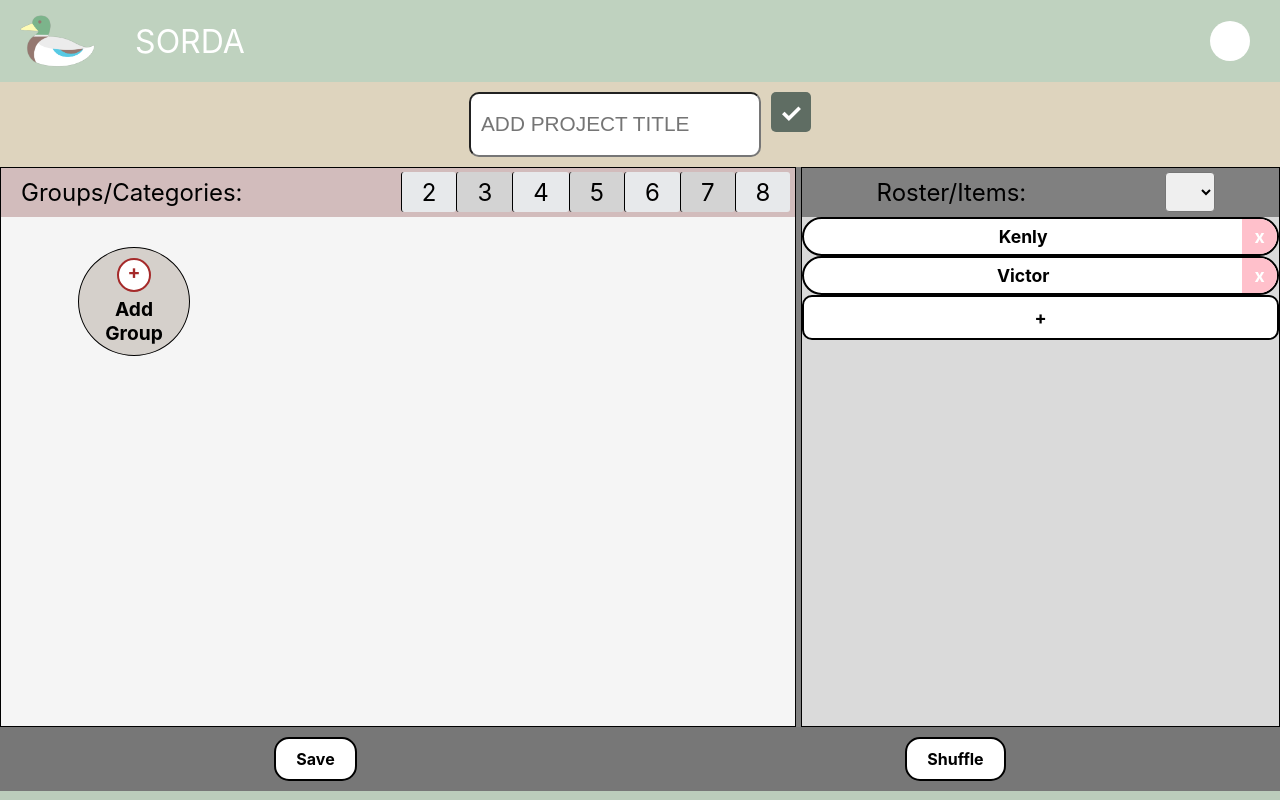
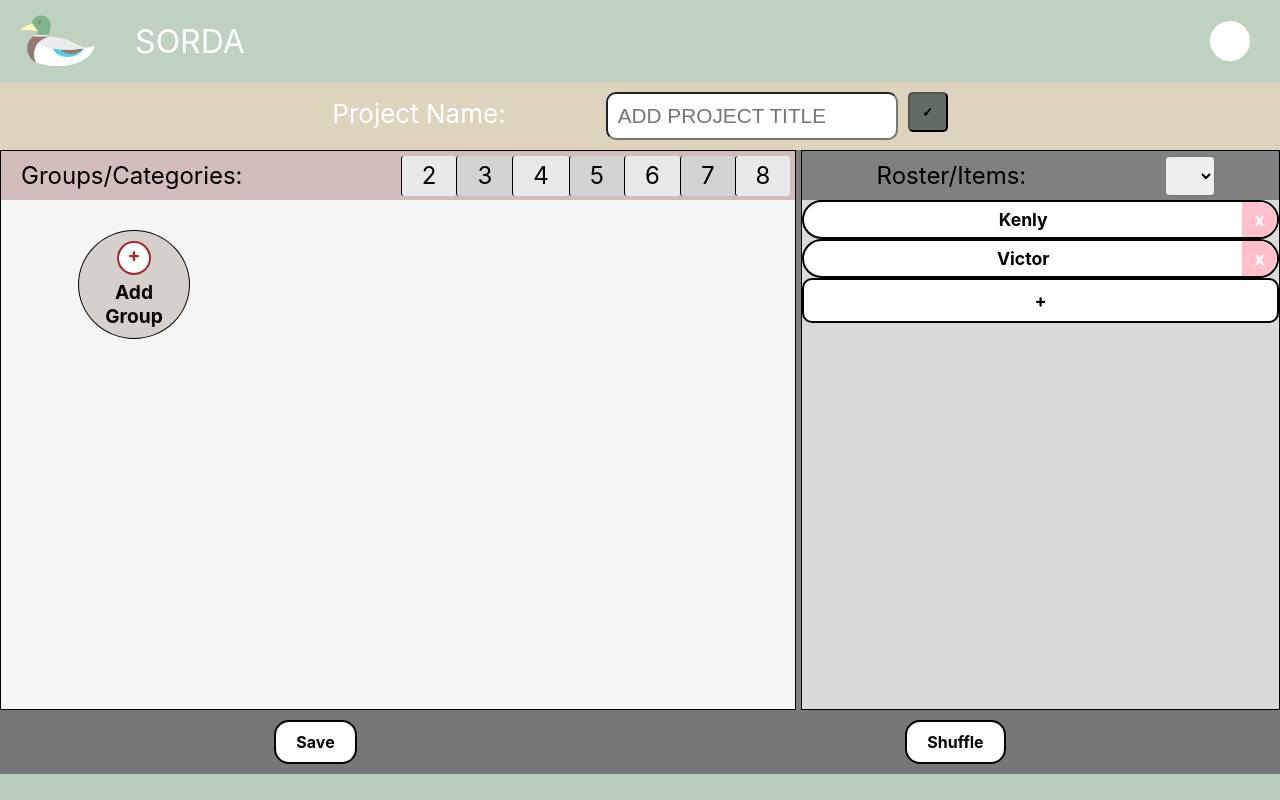
Before and after one commit to VeniVidiCodi/randomized-distribution-app, a React (Create React App) app in the folder frontendReact/sordaapp/: page / in a window 1280 px wide. Built offline with nearby package versions, Linux system fonts and the light colour scheme; the HTML template or start-up script is replaced by a standard one.

Commit message:
Continue work on title display

```diff
--- a/frontendReact/sordaapp/src/App.js
+++ b/frontendReact/sordaapp/src/App.js
@@ -11,13 +11,11 @@ class App extends Component {
   constructor(props) {
     super(props);
     this.state = {
-      title: "BOB",
+      // title: "BOB",
       title: null,
       titled: false,
     }
-
     this.setTitle = this.setTitle.bind(this);
-    // this.toggleTitle = this.toggleTitle.bind(this);
   }
 
   setTitle(e) {
@@ -25,17 +23,10 @@ class App extends Component {
     // TODO: get input value from TitleBar Component
     let title = e.target.value;
     console.log(title);
-    this.setState({title: title});
-    // this.toggleTitle();
+    // this.setState({title: title});
+    this.setState({title: e.target.value});
+
   }
-  // toggleTitle() {
-  //   console.log("Toggling Title");
-  //   if (this.state.title) {
-  //     this.setState({title: false})
-  //     } else {
-  //       this.setState({title: true})
-  //     };
-  // }
 
   render(){
     return (
--- a/frontendReact/sordaapp/src/components/TitleBar/TitleBar.css
+++ b/frontendReact/sordaapp/src/components/TitleBar/TitleBar.css
@@ -8,12 +8,25 @@
     padding: 10px 0;
 }
 
+
+/* ADD TEXT INPUT BOX TRANSITIONS TO/FROM TITLE */
+.title-display {
+    color: red;
+    margin: 0;
+    padding: 20px 40px;
+    border-radius: 20px;
+    border: 1px solid #666;
+}
+.title-display:hover {
+    background-color: lightgreen;
+}
+
 #project-title--input {
     /* height: 30px; */
     font-size: .8em;
     border-radius: 10px;
     padding: 10px;
-    /* margin-left: 100px; */
+    margin-left: 100px;
 }
 
 .title-submit-button {
--- a/frontendReact/sordaapp/src/components/TitleBar/TitleBar.js
+++ b/frontendReact/sordaapp/src/components/TitleBar/TitleBar.js
@@ -5,8 +5,9 @@ class TitleBar extends Component {
   constructor(props) {
     super(props);
     this.state = {
-      title : "",
-      showTitle: false
+      title : this.props.title,
+      showTitle: false,
+      setTitle: this.props.setTitle
     }
     this.handleChange = this.handleChange.bind(this);
     this.handleSubmit = this.handleSubmit.bind(this);
@@ -17,37 +18,41 @@ class TitleBar extends Component {
     this.setState({title: event.target.value});
   }
   handleSubmit(event) {
-    alert('A title was submitted: ' + this.state.title);
+    // alert('A title was submitted: ' + this.state.title);
     event.preventDefault();
+    this.toggleTitle();
   }
 
   toggleTitle() {
     console.log("Toggling Title");
-    if (this.state.title) {
-      this.setState({showTitle: false})
-      } else {
+    if (this.state.title === true) {
+        console.log("T -> F");
+        this.setState({showTitle: false})
+      } else{
+        console.log("F -> T");
         this.setState({showTitle: true})
       };
   }
 
   render() {
+    console.log("SHOWTITLE?", this.state.showTitle)
     return (
             <section className="titlebar project-title-container">
-                <h2 onChange={this.handleChange}>{this.state.title}</h2>
+                {/* <h2 onChange={this.handleChange}>{this.state.title}</h2> */}
 
-              { this.state.showTitle ?
-                <h2 onClick={this.toggleTitle} onChange={this.handleChange}>{this.state.title}</h2> :
-                <div className="input-wrapper">
-                  <input id="project-title--input" type="text" placeholder="ADD PROJECT TITLE" onChange={this.handleChange}/>
-                  <div className="title-submit-button" onClick={this.props.setTitle}>✓</div>
-                </div>
-              // <form className="input-wrapper">
-              //   <label>
-              //     Project Name:
-              //     <input id="project-title--input" type="text" name="name" placeholder="ADD PROJECT TITLE" />
-              //   </label>
-              //   <input className="title-submit-button" onClick={this.props.setTitle} type="submit" value="✓" />
-              // </form>
+              { this.state.showTitle === true ?
+                <h2 className="title-display" onClick={this.toggleTitle} onChange={this.handleChange}>{this.state.title}</h2> :
+                // <div className="input-wrapper">
+                //   <input id="project-title--input" type="text" placeholder="ADD PROJECT TITLE" onChange={this.handleChange}/>
+                //   <div className="title-submit-button" onClick={this.props.setTitle}>✓</div>
+                // </div>
+              <form className="input-wrapper" onSubmit={this.handleSubmit}>
+                <label>
+                  Project Name:
+                  <input id="project-title--input" type="text" name="name" placeholder="ADD PROJECT TITLE" onChange={this.handleChange} />
+                </label>
+                <input className="title-submit-button" onClick={this.state.setTitle} type="submit" value="✓" />
+              </form>
               }
             </section>
     );
```
Also changed, not shown: 1 other file (tests, documents, lock files or other folders).
